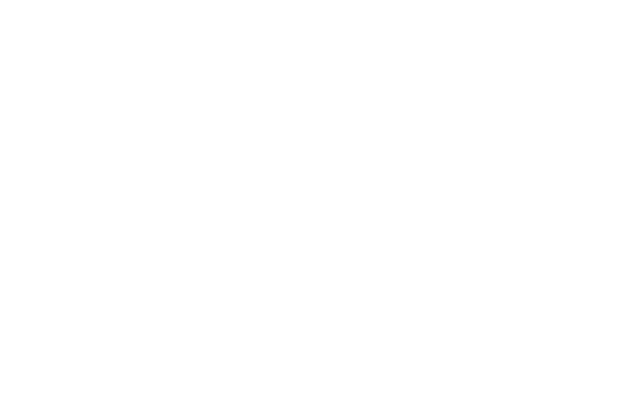
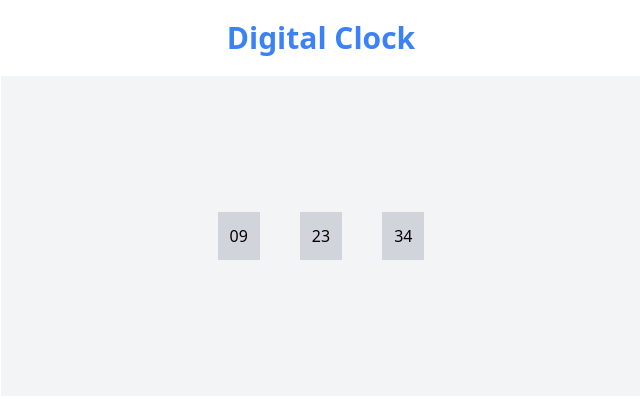
Before and after one commit to amannamdev07/digitalClock, a website: page dev/index.html in a window 1280 px wide. Shown: the whole page, without its empty margins (319-959 px from the left). Drawn offline with Linux system fonts and the light colour scheme.

Commit message:
js concept added

```diff
--- a/dev/index.html
+++ b/dev/index.html
@@ -1,14 +1,32 @@
 <!DOCTYPE html>
 <html lang="en">
+
 <head>
     <meta charset="UTF-8">
     <meta name="viewport" content="width=device-width, initial-scale=1.0">
-    <title>Document</title>
+    <title>Aman Digital Clock</title>
 
     <link rel="stylesheet" href="index.css">
 </head>
+
 <body>
-    <!--  -->
+    <!-- Digital Clock -->
+    <h1 class="text-3xl capitalize text-center my-5 font-bold text-blue-500">digital clock</h1>
 
+    <div class="container w-[50vw] h-[40vh] mx-auto gap-10 bg-gray-100 flex items-center justify-center">
+        <div id="hrs" class="bg-gray-300 p-3">
+
+        </div>
+        <div id="min" class="bg-gray-300 p-3">
+
+        </div>
+        <div id="sec" class="bg-gray-300 p-3">
+
+        </div>
+    </div>
+
+    <!-- javascript -->
+    <script src="index.js"></script>
 </body>
+
 </html>
--- /dev/null
+++ b/dev/index.js
@@ -0,0 +1,10 @@
+const hrs = document.getElementById('hrs');
+const min = document.getElementById('min');
+const sec = document.getElementById('sec');
+
+setInterval(() => {
+    const date = new Date();
+    hrs.innerText = String(date.getHours()).padStart(2, '0');  // Format hours as 2 digits
+    min.innerText = String(date.getMinutes()).padStart(2, '0'); // Format minutes as 2 digits
+    sec.innerText = String(date.getSeconds()).padStart(2, '0'); // Format seconds as 2 digits
+}, 1000);
--- a/tailwind.config.js
+++ b/tailwind.config.js
@@ -1,6 +1,6 @@
 /** @type {import('tailwindcss').Config} */
 module.exports = {
-  content: ["./src/**/*.{html,js}"],
+  content: ["./dev/**/*.{html,js}"],
   theme: {
     extend: {},
   },
```
Also changed, not shown: dev/index.css.
